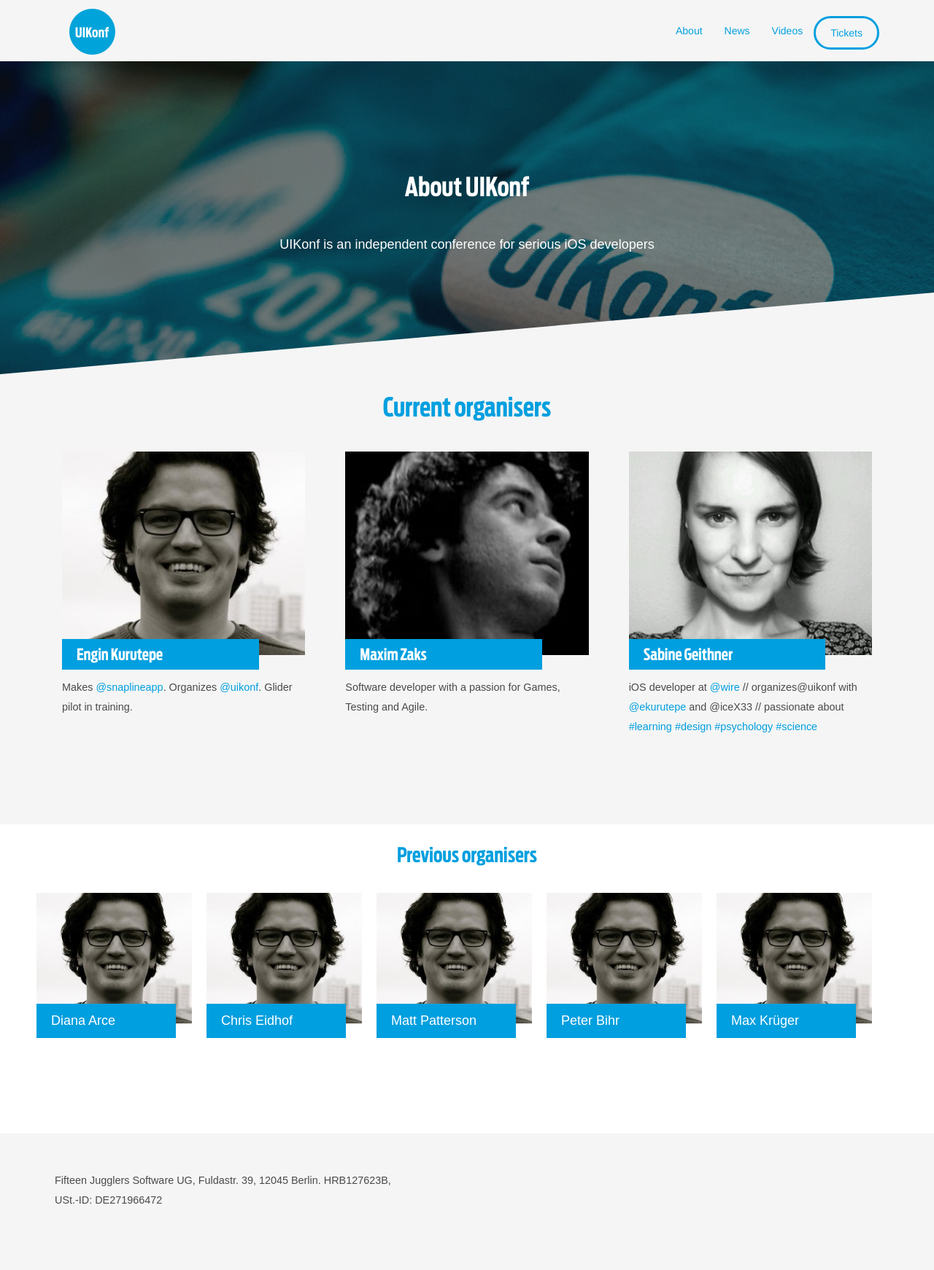
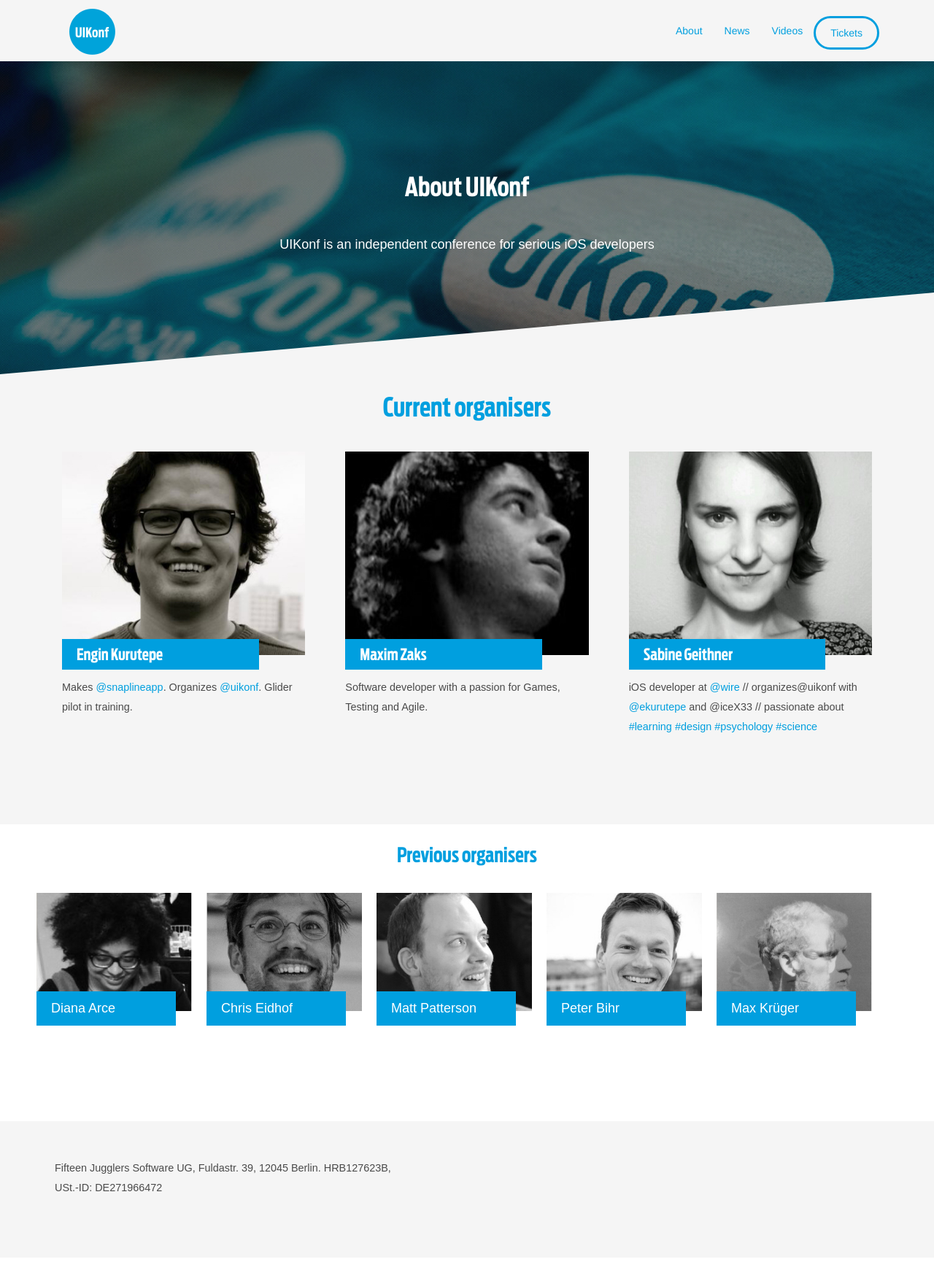
Before and after one commit to sempresaurita/uikonf-website, a Jekyll site: the page built from web2015/about.md, in a window 1280 px wide. Shown: the whole page at 73% size. Built offline with Jekyll 4.4.1, drawn with Linux system fonts in a browser that asks for light colours; nearby versions of some CDN libraries.

Commit message:
Add other organisers

```diff
--- /dev/null
+++ b/web2015/_sass/_footer.scss
@@ -0,0 +1,7 @@
+.site-footer {
+
+	.straight {
+		padding-bottom: 83px;
+		margin-bottom: -100px;
+	}
+}
--- a/web2015/_sass/_general.scss
+++ b/web2015/_sass/_general.scss
@@ -78,13 +78,7 @@
 	}
 }
 
-.site-footer {
 
-	.straight {
-		padding-bottom: 83px;
-		margin-bottom: -100px;
-	}
-}
 // Diagonal elements
 
 .headerimage {
--- a/web2015/about.md
+++ b/web2015/about.md
@@ -22,9 +22,12 @@
 		        	<h1 class="brand-color">Current organisers</h1>
 		      	</div>
 
-	  	      	<div class="uk-width-medium-1-2 uk-width-large-1-3">
+	  	      	<div class="uk-width-medium-1-2 uk-width-small-1-2 uk-width-large-1-3">
 	  	      		<div class="box">
-				        <img src="{{ site.baseurl }}/static/images/Engin.jpg" alt="Engin Kurutepe">
+	  	      			<figure class="uk-overlay uk-overlay-hover">
+								    <img class="uk-overlay-spin" src="{{ site.baseurl }}/static/images/Engin.jpg" alt="Engin Kurutepe">
+								    <a class="uk-position-cover" href="https://twitter.com/ekurutepe"></a>
+									</figure>
 				        <div class="info-box">
 				          <h4>Engin Kurutepe</h4>
 				        </div>
@@ -33,9 +36,12 @@
 						Glider pilot in training.</small></p>
 			      </div>
 
-			      <div class="uk-width-medium-1-2 uk-width-large-1-3">
+			      <div class="uk-width-medium-1-2 uk-width-small-1-2 uk-width-large-1-3">
 			      	<div class="box">
-				        <img src="{{ site.baseurl }}/static/images/Maxim.jpg" alt="Maxim Zaks">
+			      		<figure class="uk-overlay uk-overlay-hover">
+							    <img class="uk-overlay-spin" src="{{ site.baseurl }}/static/images/Maxim.jpg" alt="Maxim Zaks">
+							    <a class="uk-position-cover" href="https://twitter.com/iceX33"></a>
+								</figure>
 				        <div class="info-box">
 				          <h4>Maxim Zaks</h4>
 				        </div>
@@ -43,9 +49,12 @@
 			        <p><small>Software developer with a passion for Games, Testing and Agile.</small></p>
 			      </div>
 
-			      <div class="uk-width-medium-1-2 uk-width-large-1-3">
+			      <div class="uk-width-medium-1-2 uk-width-small-1-2 uk-width-large-1-3">
 			      	<div class="box">
-				        <img src="{{ site.baseurl }}/static/images/Sabine.jpg" alt="Sabine Geithner">
+			      		<figure class="uk-overlay uk-overlay-hover">
+							    <img class="uk-overlay-spin" src="{{ site.baseurl }}/static/images/Sabine.jpg" alt="Sabine Geithner">
+							    <a class="uk-position-cover" href="https://twitter.com/sabinegeithner"></a>
+								</figure>
 				        <div class="info-box">
 				          <h4>Sabine Geithner</h4>
 				        </div>
@@ -63,38 +72,57 @@
 			<div class="uk-container uk-container-center">
 				<div class="uk-grid">
 					<div class="uk-width-1-1 uk-text-center">
-		        		<h3 class="brand-color title-section">Previous organisers</h3>
-		      		</div>
+        		<h3 class="brand-color title-section">Previous organisers</h3>
+      		</div>
 
-					<div class="box uk-width-large-1-5 uk-width-small-1-3">
-				        <img src="{{ site.baseurl }}/static/images/Engin.jpg" alt="Engin Kurutepe">
-				        <div class="info-box">
-				          <p>Diana Arce</p>
-				        </div>
+					<div class="box uk-width-large-1-5 uk-width-small-1-2 uk-width-medium-1-3">
+						<figure class="uk-overlay uk-overlay-hover">
+					    <img class="uk-overlay-spin" src="{{ site.baseurl }}/static/images/diana_thumb.jpg" alt="Diana Arce">
+					    <a class="uk-position-cover" href="https://twitter.com/visualosmosis"></a>
+						</figure>
+		        <div class="info-box">
+		          <p>Diana Arce</p>
+		        </div>
 					</div>
-					<div class="box uk-width-large-1-5 uk-width-small-1-3">
-				        <img src="{{ site.baseurl }}/static/images/Engin.jpg" alt="Engin Kurutepe">
-				        <div class="info-box">
-				          <p>Chris Eidhof</p>
-				        </div>
+					<div class="box uk-width-large-1-5 uk-width-small-1-2 uk-width-medium-1-3">
+						<figure class="uk-overlay uk-overlay-hover">
+					    <img class="uk-overlay-spin" src="{{ site.baseurl }}/static/images/chris_thumb.jpg" alt="
+					    Chris Eidhof">
+					    <a class="uk-position-cover" href="https://twitter.com/chriseidhof"></a>
+						</figure>
+		        <div class="info-box">
+		          <p>Chris Eidhof</p>
+		        </div>
 					</div>
-					<div class="box uk-width-large-1-5 uk-width-small-1-3">
-				        <img src="{{ site.baseurl }}/static/images/Engin.jpg" alt="Engin Kurutepe">
-				        <div class="info-box">
-				          <p>Matt Patterson</p>
-				        </div>
+					<div class="box uk-width-large-1-5 uk-width-small-1-2 uk-width-medium-1-3">
+						<figure class="uk-overlay uk-overlay-hover">
+					    <img class="uk-overlay-spin" src="{{ site.baseurl }}/static/images/matt_thumb.jpg" alt="
+					    Matt Patterson">
+					    <a class="uk-position-cover" href="https://twitter.com/fidothe"></a>
+						</figure>
+		        <div class="info-box">
+		          <p>Matt Patterson</p>
+		        </div>
 					</div>
-					<div class="box uk-width-large-1-5 uk-width-small-1-3">
-				        <img src="{{ site.baseurl }}/static/images/Engin.jpg" alt="Engin Kurutepe">
+					<div class="box uk-width-large-1-5 uk-width-small-1-2 uk-width-medium-1-3">
+						<figure class="uk-overlay uk-overlay-hover">
+					    <img class="uk-overlay-spin" src="{{ site.baseurl }}/static/images/peter_thumb.jpg" alt="
+					    Peter Bihr">
+					    <a class="uk-position-cover" href="https://twitter.com/peterbihr"></a>
+						</figure>
 				        <div class="info-box">
 				          <p>Peter Bihr</p>
 				        </div>
 					</div>
-					<div class="box uk-width-large-1-5 uk-width-small-1-3">
-				        <img src="{{ site.baseurl }}/static/images/Engin.jpg" alt="Engin Kurutepe">
-				        <div class="info-box">
-				          <p>Max Krüger</p>
-				        </div>
+					<div class="box uk-width-large-1-5 uk-width-small-1-2 uk-width-medium-1-3">
+						<figure class="uk-overlay uk-overlay-hover">
+					    <img class="uk-overlay-spin" src="{{ site.baseurl }}/static/images/max_thumb.jpg" alt="
+					    Max Krüger">
+					    <a class="uk-position-cover" href="https://twitter.com/KrgerMax"></a>
+						</figure>
+		        <div class="info-box">
+		          <p>Max Krüger</p>
+		        </div>
 					</div>
 				</div>
 			</div>
--- a/web2015/css/main.scss
+++ b/web2015/css/main.scss
@@ -59,6 +59,7 @@
 // Import partials from `sass_dir` (defaults to `_sass`)
 @import
         "header",
+        "footer",
         "button",
         "general"
 ;
```
Also changed, not shown: web2015/static/images/chris_thumb.jpg (added), web2015/static/images/chris_thumb_2x.jpg (added), web2015/static/images/diana_thumb.jpg (added), web2015/static/images/diana_thumb_2x.jpg (added), web2015/static/images/matt_thumb.jpg (added), web2015/static/images/matt_thumb_2x.jpg (added), web2015/static/images/max_thumb.jpg (added), web2015/static/images/max_thumb_2x.png (added), web2015/static/images/peter_thumb.jpg (added), web2015/static/images/peter_thumb_2x.jpg (added).
